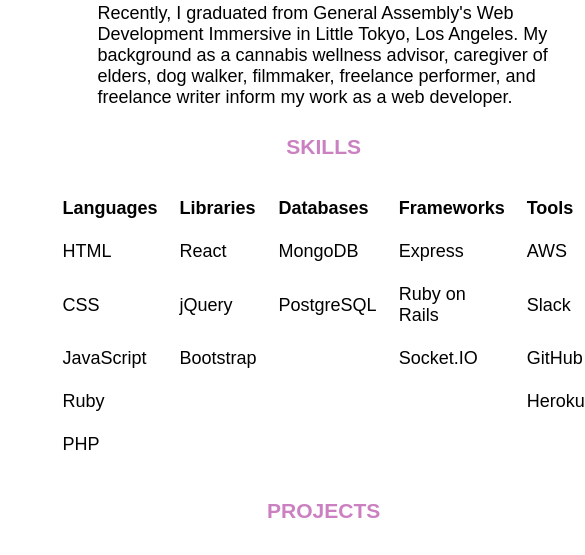
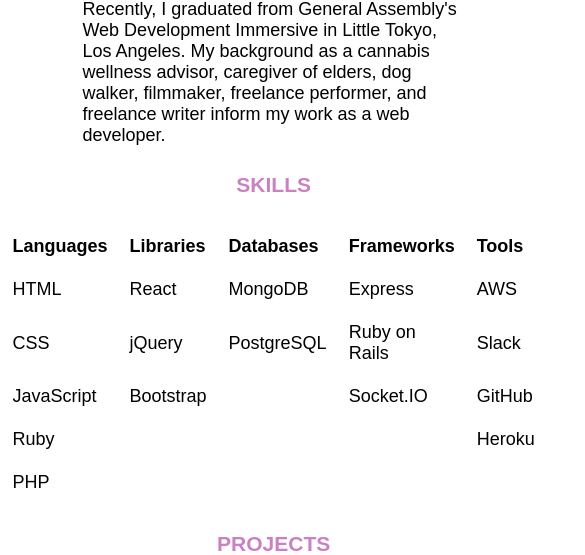
Before and after one commit to MilcahHalili/milcah-portfolio, a React (Create React App) app: page / in a window 390 px wide. Shown: the part 773-1328 px from the top of the page, 585 px wide, since content can reach past the window. Built offline with nearby package versions, Linux system fonts and the light colour scheme.

Commit message:
fit page to device screen

```diff
--- a/src/App.css
+++ b/src/App.css
@@ -74,16 +74,13 @@
 @media screen and (max-width: 700px) {
   body {
     font-size: 18px;
+    width: 100%;
   }
   .App-circle img {
     margin-top: 30%;
   }
   .App-container {
     margin-left: .5px;
-  }
-  .skills-div {
-    margin-left: 50px;
-    margin-right: 50px;
   }
 }
 
@@ -92,6 +89,7 @@
   overflow: hidden;
   background-color: whitesmoke;
   z-index: 500;
+  width: 100%;
 }
 
 /* Navbar links */
--- a/src/App.js
+++ b/src/App.js
@@ -56,7 +56,7 @@
                 </p>
               </div>
             </div>
-            <div className="skills-div">
+            <div>
               <h3><strong className="App-caps"><a id="skills">SKILLS</a></strong></h3>
               <table>
                 <tbody>
```
